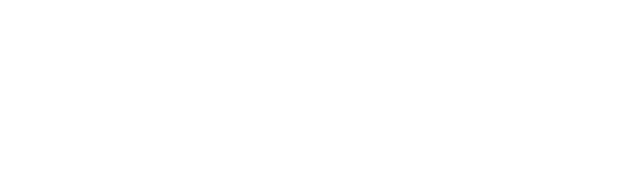
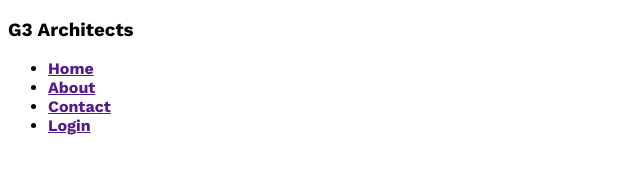
Before and after one commit to ismaileub/G3-architect-website, a plain HTML site: page index.html in a window 1280 px wide. Shown: the whole page, without its empty margins (0-640 px from the left). Drawn offline with nearby package versions, Linux system fonts and the light colour scheme.

Commit message:
font family added

```diff
--- a/index.html
+++ b/index.html
@@ -7,8 +7,25 @@
     <link rel="stylesheet" href="style.css">
 </head>
 <body>
+<header>
+    <nav>
+        <h3>G3 Architects</h3>
+        <ul>
+            <li><a href="">Home</a></li>
+            <li><a href="">About</a></li>
+            <li><a href="">Contact</a></li>
+            <li><a href="">Login</a></li>
+        </ul>
+    </nav>
+</header>
+
+<main>
+
+</main>
 
 
+<footer>
 
+</footer>
 </body>
 </html>
--- a/style.css
+++ b/style.css
@@ -0,0 +1,6 @@
+@import url('https://fonts.googleapis.com/css2?family=Inter&family=Merriweather:ital,wght@0,400;0,700;1,400&family=Open+Sans:wght@800&family=Work+Sans:wght@700&display=swap');
+
+*{
+
+    font-family: 'Work Sans', sans-serif;
+}
```
